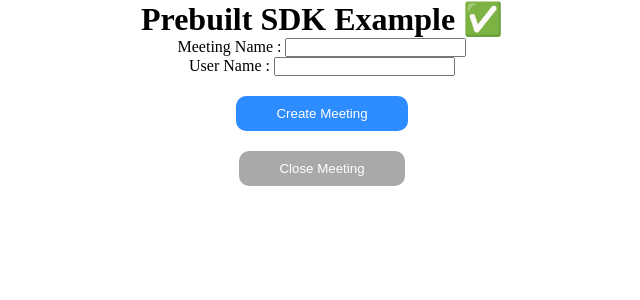
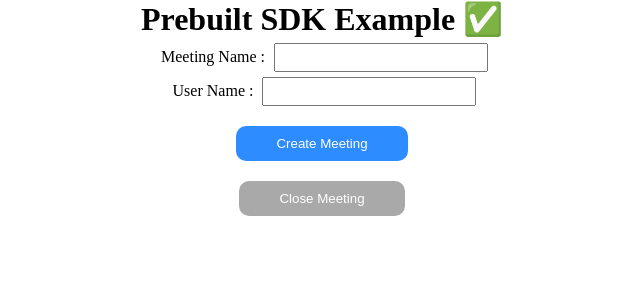
Before and after one commit to KitschminyofStephan/videosdk-symfony-example, a Symfony app: template templates/meeting/prebuiltSDK-create-meeting.html.twig in a window 1280 px wide. Shown: the top 300 px of the page, without its empty margins (318-958 px from the left). Run offline with Twig, Linux system fonts and the light colour scheme; the template is opened without the code that fills it, so the values that code supplies are empty; some libraries are stand-ins or nearby versions.

Commit message:
some style

```diff
--- a/public/main.css
+++ b/public/main.css
@@ -36,6 +36,21 @@
     background-color: darkgray;
 }
 
+#joinMeetingInput div {
+    margin: auto;
+    padding-top: 5px;
+}
+
+#joinMeetingInput div label {
+    width: 200px;
+    padding: 5px;
+}
+
+#joinMeetingInput div input {
+    width: 200px;
+    padding: 5px;
+}
+
 
 #videosdk-frame {
     visibility: hidden;
--- a/templates/meeting/prebuiltSDK-create-meeting.html.twig
+++ b/templates/meeting/prebuiltSDK-create-meeting.html.twig
@@ -33,8 +33,6 @@
 
 {% block javascripts %}
     <script>
-
-
         /**
         * Check if form values and start the meeting
         */
```
